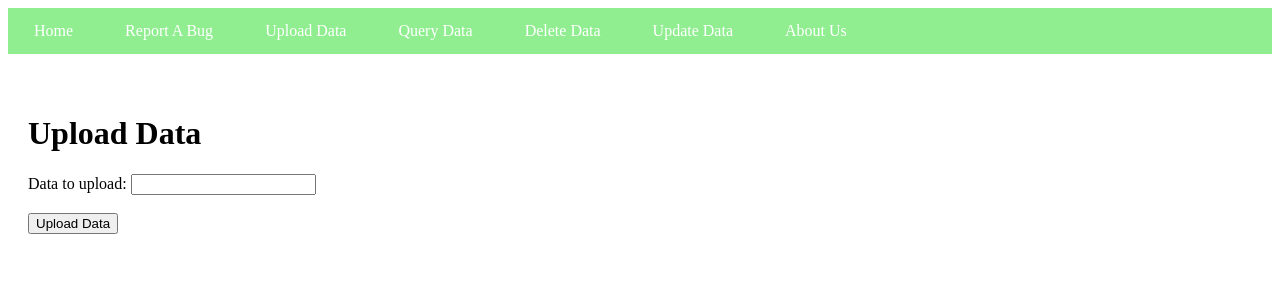
After one commit to alphastigma101/containerized-gateway, a Django app: page /gateway/upload_data in a window 1280 px wide. The commit adds this page. Shown: the top 300 px of the page. Run offline with Django 5.2, Linux system fonts and the light colour scheme.

Commit message:
Just added the upload_data.html file and routed it

```diff
--- a/app/app/templates/navbar.html
+++ b/app/app/templates/navbar.html
@@ -11,6 +11,7 @@
         <ul>
             <li><a href="{% url 'home' %}">Home</a></li>
             <li><a href="{% url 'bug_report' %}">Report A Bug</a></li>
+            <li><a href="{% url 'upload_data' %}">Upload Data</a></li>
             <li><a href="{% url 'query_data' %}">Query Data</a></li>
             <li><a href="{% url 'delete_data' %}">Delete Data</a></li>
             <li><a href="{% url 'update_data' %}">Update Data</a></li>
--- /dev/null
+++ b/app/app/templates/upload_data.html
@@ -0,0 +1,24 @@
+{% extends 'navbar.html' %}
+{% block content %}
+
+<!DOCTYPE html>
+<html lang="en">
+<head>
+    <meta charset="UTF-8">
+    <meta name="viewport" content="width=device-width, initial-scale=1.0">
+    <title>Upload Data</title>
+</head>
+<body>
+    <h1>Upload Data</h1>
+    <!-- Form for updating data -->
+    <form action="update_handler.php" method="post">
+        <label for="data">Data to upload:</label>
+        <input type="text" id="data" name="data" required><br><br>
+
+        <!-- Additional fields for updating data -->
+
+        <button type="submit">Upload Data</button>
+    </form>
+</body>
+</html>
+{% endblock %}
--- a/app/gateway/urls.py
+++ b/app/gateway/urls.py
@@ -9,4 +9,5 @@ urlpatterns = [
     path("query_data", views.query_data, name="query_data"),
     path("bug_report", views.bug_report, name="bug_report"),
     path("about_us", views.about_us, name="about_us"),
+    path("upload_data", views.upload_data, name="upload_data"),
 ]
--- a/app/gateway/views.py
+++ b/app/gateway/views.py
@@ -21,3 +21,6 @@ def about_us(request):
 
 def bug_report(request):
     return render(request, 'bug_report.html')
+
+def upload_data(request):
+    return render(request, 'upload_data.html')
```
